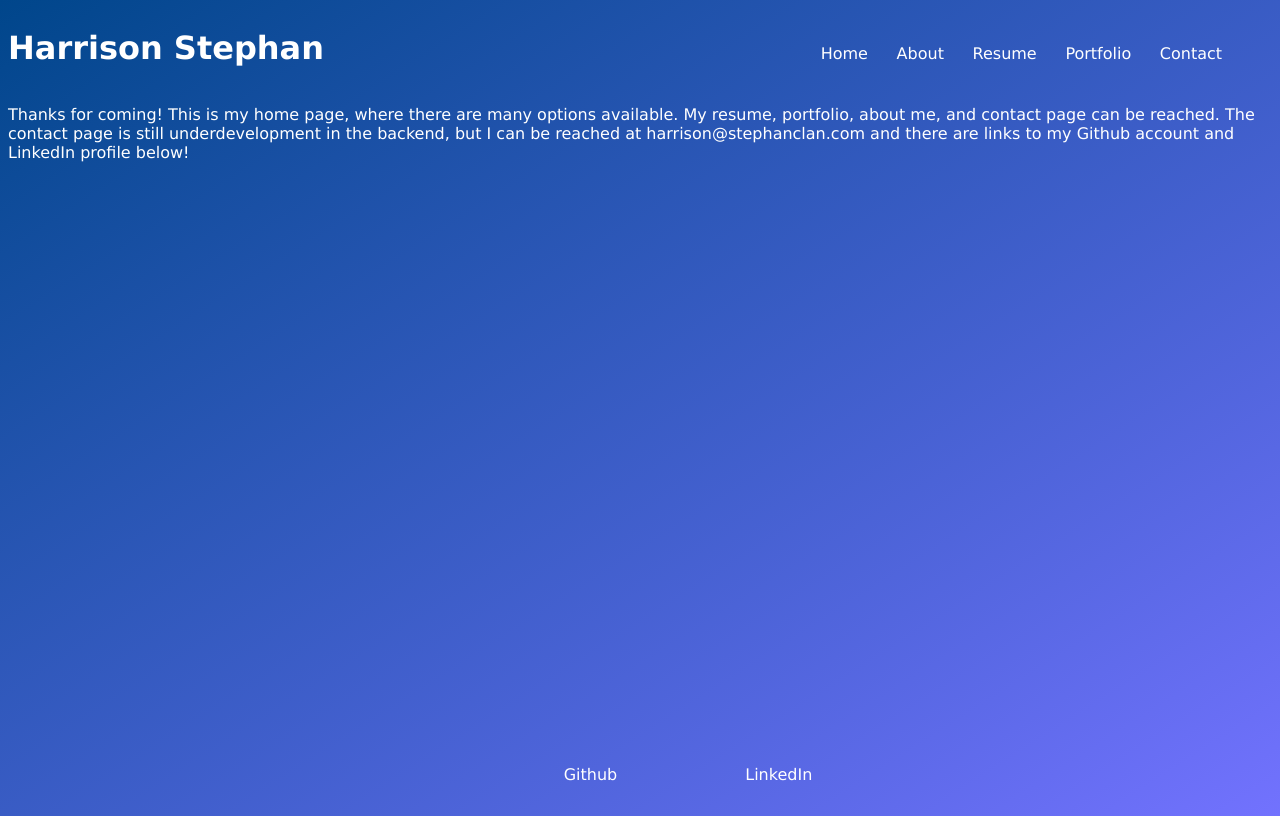
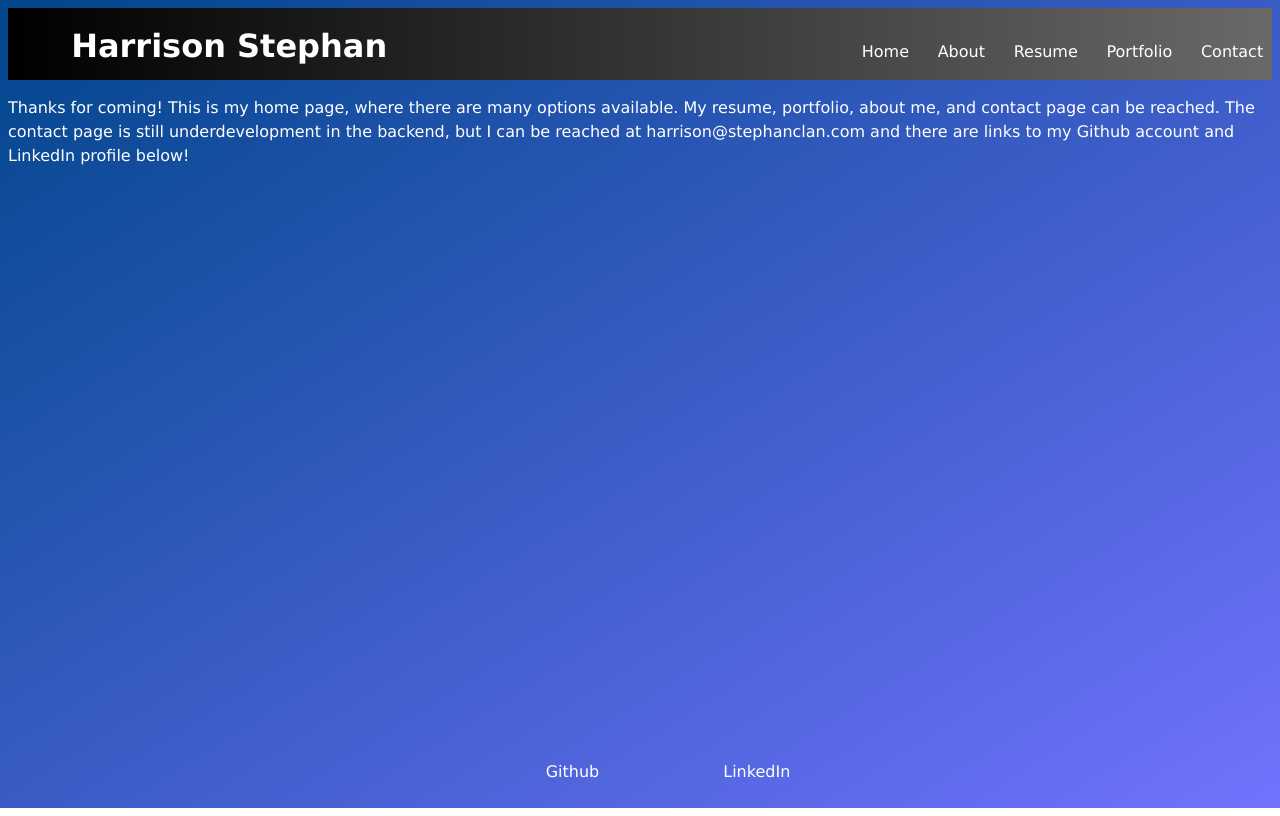
Before and after one commit to hstephan23/react-portfolio, a React (Vite) app: page / in a window 1280 px wide. Built offline with nearby package versions, Linux system fonts and the light colour scheme.

Commit message:
added some functionality

```diff
--- a/src/App.jsx
+++ b/src/App.jsx
@@ -1,5 +1,6 @@
 import PortfolioContainer from './components/PortfolioContainer'
 import Footer from './components/Footer'
+import './reset.css'
 
 const App = () => (
     <>
--- a/src/components/PortfolioContainer.jsx
+++ b/src/components/PortfolioContainer.jsx
@@ -29,7 +29,7 @@
   const handlePageChange = (page) => setCurrentPage(page);
 
   return (
-    <div>
+    <>
       <header>
         <h1 className='main-title'>Harrison Stephan</h1>
         {/* We are passing the currentPage from state and the function to update it */}
@@ -37,6 +37,6 @@
       </header>
       {/* Here we are calling the renderPage method which will return a component  */}
       <main className="mx-3">{renderPage()}</main>
-    </div>
+    </>
   );
 }
--- a/src/components/pages/Resume.jsx
+++ b/src/components/pages/Resume.jsx
@@ -8,10 +8,10 @@
                 <h2 className="title" id="education-title">EDUCATION</h2>
                 <section className="subtext">
                     <p><b>Brigham Young University: Aug 2019 to Present</b></p>
-                    <p><em>Bachelor of General Studies, Emphasis in Business and Technology Management</em></p>
+                    <p><em>Bachelor of General Studies, Emphasis in Business Management</em></p>
                     <p><em>Minor in Chemistry</em></p>
                     <ul>
-                        <li>GPA 3.76</li>
+                        <li>GPA 3.62</li>
                         <li>Half-Tuition Scholarship with National Merit</li>
                         <li>Program Director for the Boys and Girls Club</li>
                     </ul>
--- a/src/index.css
+++ b/src/index.css
@@ -6,16 +6,18 @@
     min-height: 100vh;
 }
 
-header {
-    display: flex;
-    align-items: baseline;
-}
-
 a {
     color: none;
     color: white;
     text-decoration: none;
 
+}
+
+header {
+    display: flex;
+    align-items: baseline;
+    background-image: linear-gradient(to right, black, rgb(106, 104, 104));
+    padding-left: 5%;
 }
 
 .nav-tab,
@@ -118,3 +120,17 @@
 .repository-link:hover {
     text-decoration: underline;
 }
+
+#name,
+#email,
+#message {
+    width: 30%;
+}
+
+#message {
+    padding-bottom: 20%;
+    resize: none;
+    overflow-y: auto;
+    overflow-x: hidden;
+    white-space: normal;
+}
--- /dev/null
+++ b/src/reset.css
@@ -0,0 +1,71 @@
+*,
+*::before,
+*::after {
+  box-sizing: border-box;
+}
+
+/* Prevent font size inflation */
+html {
+  -moz-text-size-adjust: none;
+  -webkit-text-size-adjust: none;
+  text-size-adjust: none;
+}
+
+/* Remove default margin in favour of better control in authored CSS */
+body, h1, h2, h3, h4, p,
+figure, blockquote, dl, dd {
+  margin-block-end: 0;
+}
+
+/* Remove list styles on ul, ol elements with a list role, which suggests default styling will be removed */
+ul[role='list'],
+ol[role='list'] {
+  list-style: none;
+}
+
+/* Set core body defaults */
+body {
+  min-height: 100vh;
+  line-height: 1.5;
+}
+
+/* Set shorter line heights on headings and interactive elements */
+h1, h2, h3, h4,
+button, input, label {
+  line-height: 1.1;
+}
+
+/* Balance text wrapping on headings */
+h1, h2,
+h3, h4 {
+  text-wrap: balance;
+}
+
+/* A elements that don't have a class get default styles */
+a:not([class]) {
+  text-decoration-skip-ink: auto;
+  color: currentColor;
+}
+
+/* Make images easier to work with */
+img,
+picture {
+  max-width: 100%;
+  display: block;
+}
+
+/* Inherit fonts for inputs and buttons */
+input, button,
+textarea, select {
+  font: inherit;
+}
+
+/* Make sure textareas without a rows attribute are not tiny */
+textarea:not([rows]) {
+  min-height: 10em;
+}
+
+/* Anything that has been anchored to should have extra scroll margin */
+:target {
+  scroll-margin-block: 5ex;
+}
```
